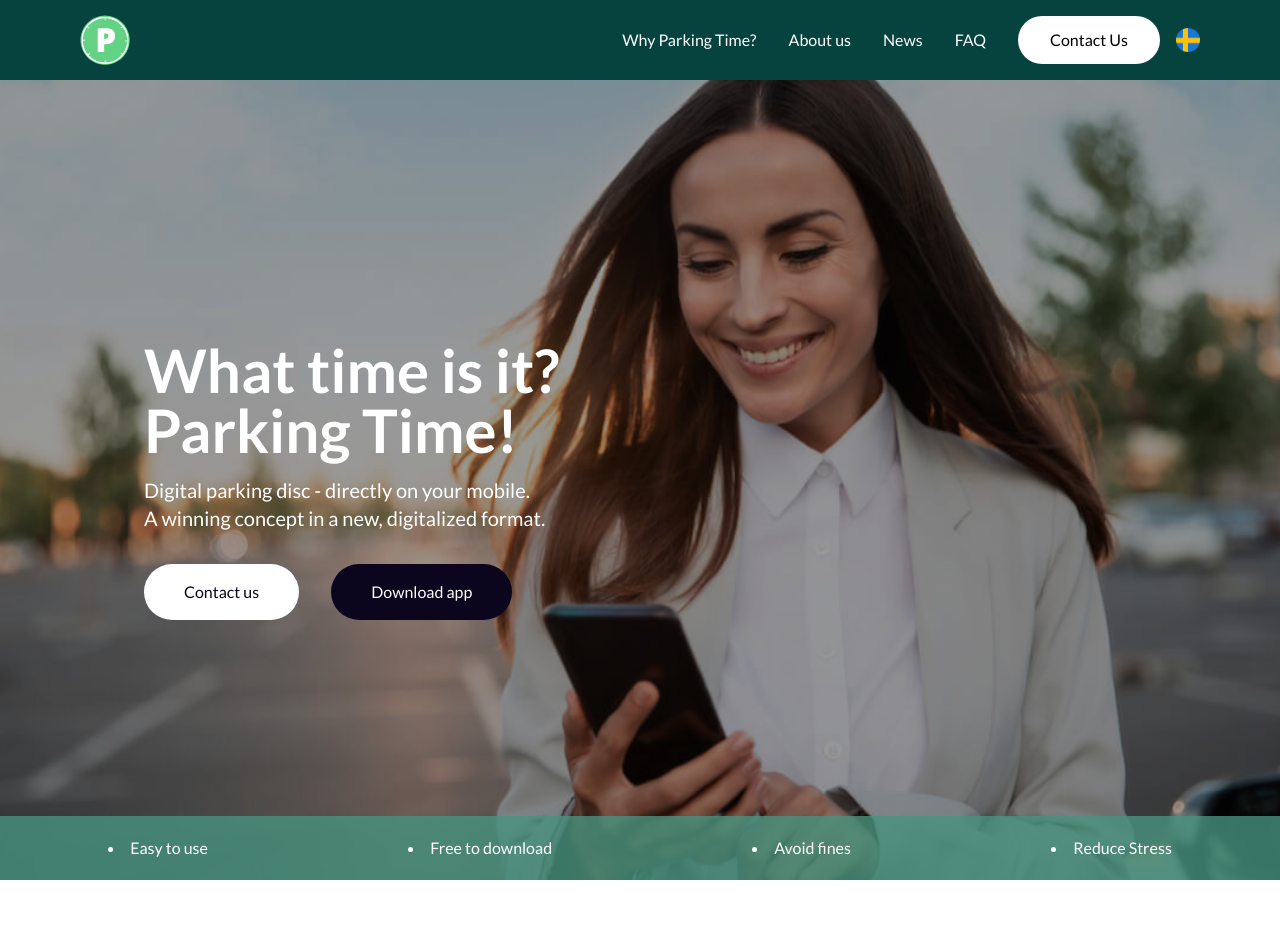
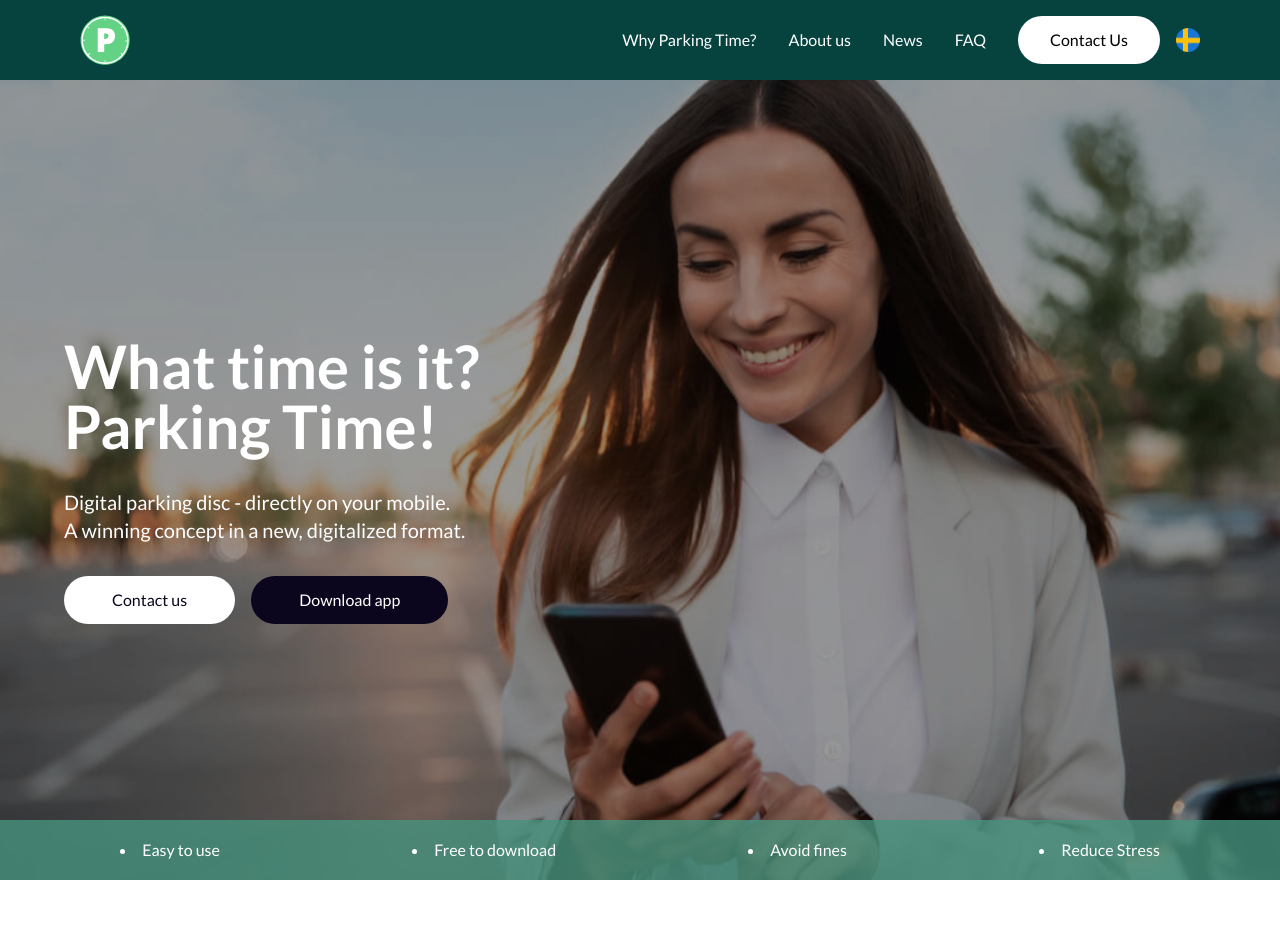
Before and after one commit to Legendarius-K/parking_time, a Next.js app: page / in a window 1280 px wide. Shown: the top 949 px of the page. Built offline with nearby package versions, Linux system fonts and the light colour scheme.

Commit message:
changed some of the structure

```diff
--- a/src/components/Home-Hero/index.tsx
+++ b/src/components/Home-Hero/index.tsx
@@ -1,40 +1,37 @@
 import React from 'react';
+import Button from '../Button';
 import Link from 'next/link';
 
 const Homehero: React.FC = () => {
   return (
     <div className="relative bg-cover bg-center h-screen" style={{ backgroundImage: 'url(/hero-bg.png)' }}>
       <div className="absolute inset-0 bg-black bg-opacity-40"></div>
-      <div className="relative flex flex-col items-start justify-center h-full text-white px-4 md:px-8 lg:px-16" style={{ marginLeft: '80px' }}>
-        <h1 className="text-3xl md:text-4xl lg:text-5xl xl:text-6xl font-bold mb-4 leading-tight w-full md:w-3/4 lg:w-2/3 xl:w-1/2" style={{ opacity: 1 }}>
+      <div className="relative flex flex-col items-start justify-center h-full text-white gap-8 px-8 lg:px-16">
+        <h1 className="text-[42px] text-3xl md:text-4xl lg:text-5xl xl:text-6xl font-bold leading-tight w-full md:w-3/4 lg:w-2/3 xl:w-1/2" style={{ opacity: 1 }}>
           What time is it? <br /> Parking Time!
         </h1>
-        <p className="text-sm md:text-base lg:text-lg xl:text-xl mb-8 w-full md:w-3/4 lg:w-2/3 xl:w-1/2" style={{ opacity: 1 }}>
+        <p className="text-[16px] leading-[30px] text-sm md:text-base lg:text-lg xl:text-xl w-full md:w-3/4 lg:w-2/3 xl:w-1/2" style={{ opacity: 1 }}>
           Digital parking disc - directly on your mobile. <br />
           A winning concept in a new, digitalized format.
         </p>
-        <div className="flex flex-col md:flex-row space-y-4 md:space-y-0 md:space-x-4" style={{ gap: '16px' }}>
-        <Link href="/contact">
-            <button className="bg-white text-custom-black w-full md:w-auto px-8 md:px-10 py-3 md:py-4 rounded-full font-light transition">
-                Contact us
-            </button>
-        </Link>
-        <Link href="/download">
-            <button className="bg-custom-black text-white w-full md:w-auto px-8 md:px-10 py-3 md:py-4 rounded-full font-light transition">
-              Download app
-            </button>
-        </Link>
+        <div className="flex flex-col md:flex-row w-full gap-4 px-3 md:px-0">
+          <Link className='max-w-[300px]' href="/contact">
+            <button className="bg-white text-custom-black  w-full max-w-[400px] flex justify-center px-12 py-3 rounded-full font-light transition" style={{ opacity: 1 }}>Contact us</button>
+          </Link>
+          <Link className='max-w-[300px]' href="https://apps.apple.com/se/app/parking-time/id1611019108" >
+            <button className="bg-custom-black text-white w-full max-w-[400px] flex justify-center px-12 py-3 rounded-full font-light transition" style={{ opacity: 1 }}>Download app</button>
+          </Link>
         </div>
       </div>
-      <div className="absolute bottom-0 left-0 w-full bg-pt-green p-4 text-center text-white bg-opacity-80">
+      <div className="absolute bottom-0 left-0 w-full bg-pt-green px-8 py-3.5 text-center text-white bg-opacity-80">
         <ul className="grid grid-cols-2 md:flex md:justify-around text-xs md:text-sm lg:text-base list-disc list-inside gap-4">
-          <li className="font-roboto font-medium leading-8">Easy to use</li>
-          <li className="font-roboto font-medium leading-8">Free to download</li>
-          <li className="font-roboto font-medium leading-8">Avoid fines</li>
-          <li className="font-roboto font-medium leading-8">Reduce Stress</li>
+          <li className="font-roboto font-medium leading-8 text-left px-4">Easy to use</li>
+          <li className="font-roboto font-medium leading-8 text-left px-4">Free to download</li>
+          <li className="font-roboto font-medium leading-8 text-left px-4">Avoid fines</li>
+          <li className="font-roboto font-medium leading-8 text-left px-4">Reduce Stress</li>
         </ul>
       </div>
-    </div>
+  </div>
   );
 }
 
```
